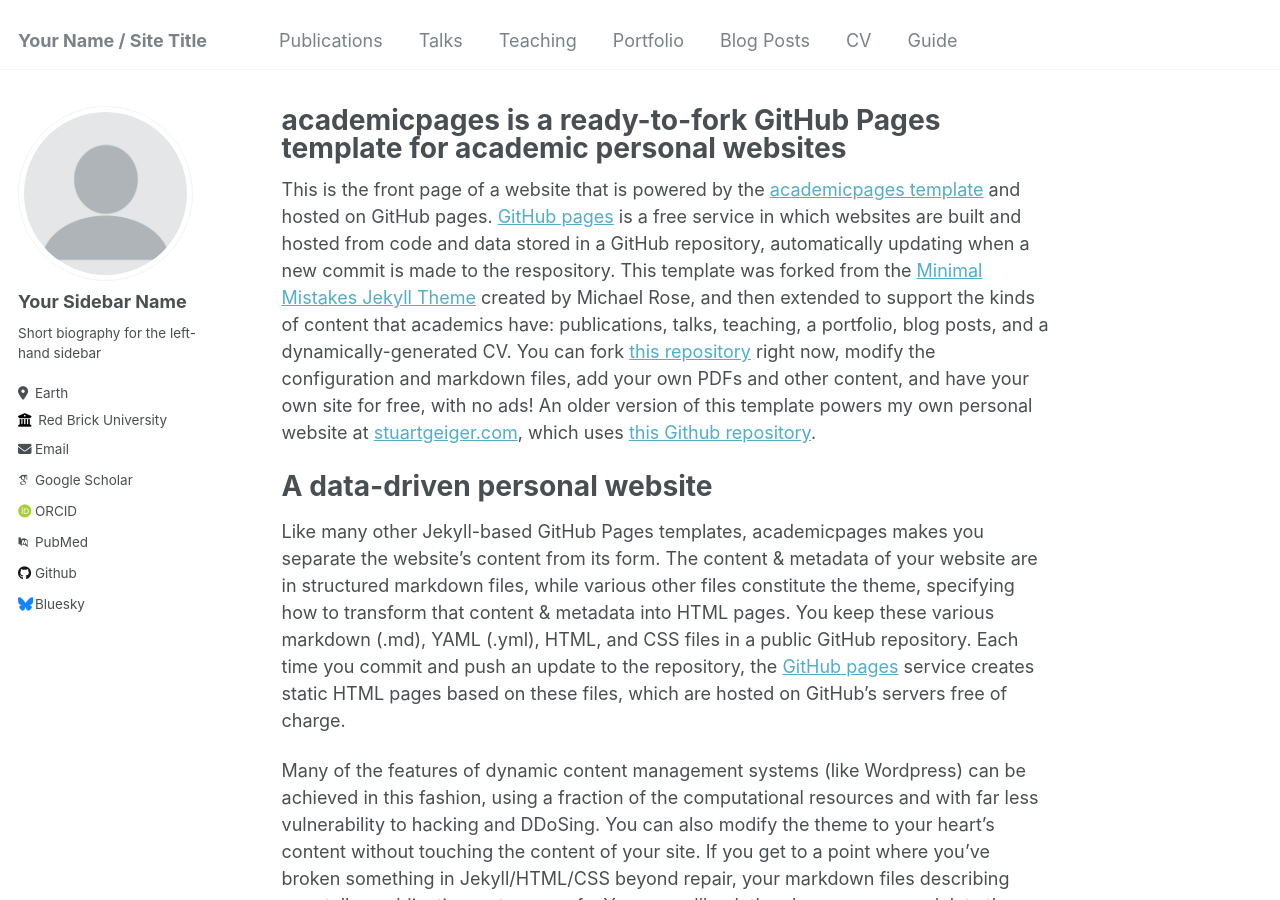
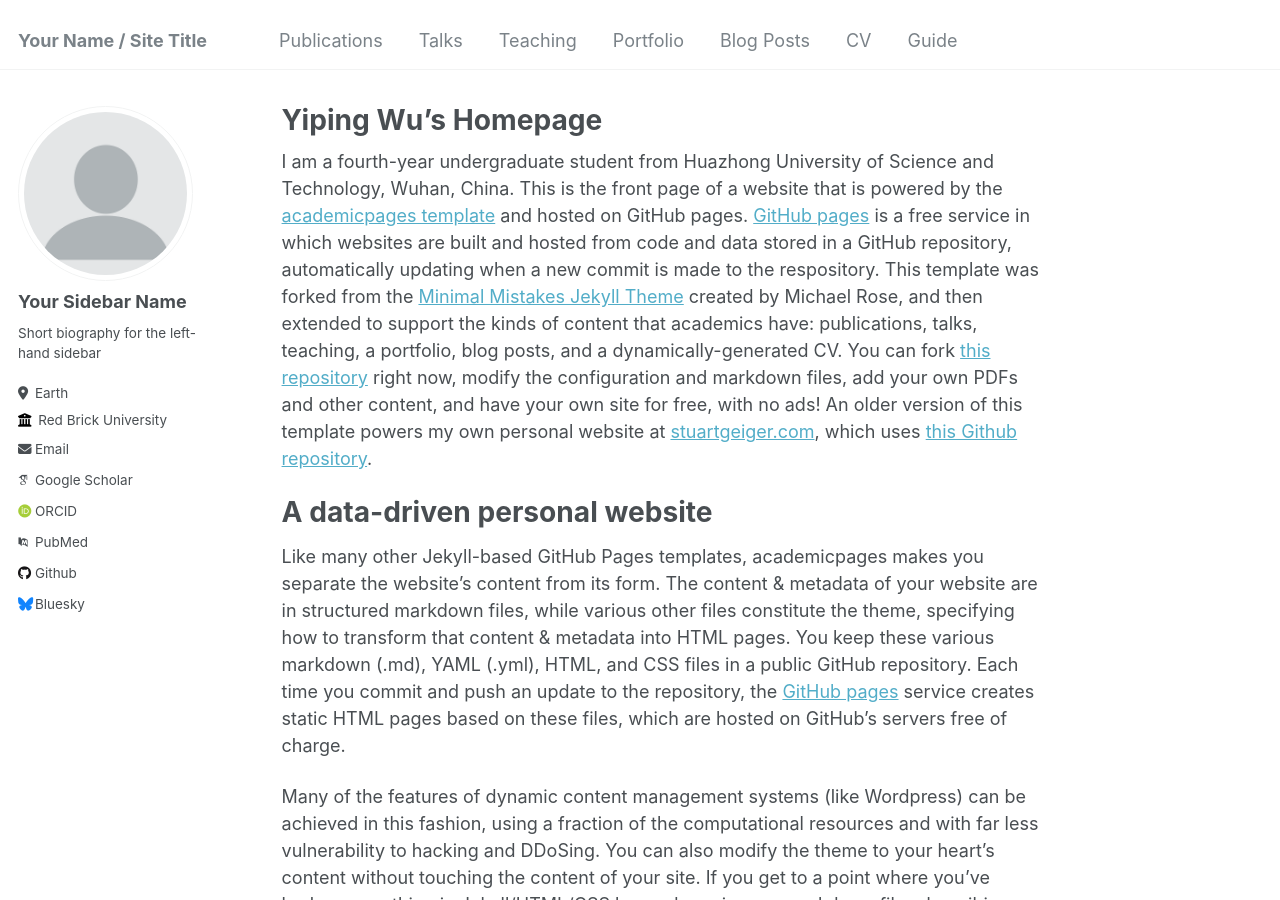
Before and after one commit to RechardL/yiping.wu.test, a Jekyll site: the page built from _pages/about.md, in a window 1280 px wide and 900 px high. Built offline with Jekyll 4.4.1, drawn with Linux system fonts in a browser that asks for light colours; some web fonts are replaced.

Commit message:
Update about.md

```diff
--- a/_pages/about.md
+++ b/_pages/about.md
@@ -1,12 +1,13 @@
 ---
 permalink: /
-title: "academicpages is a ready-to-fork GitHub Pages template for academic personal websites"
+title: "Yiping Wu's Homepage"
 author_profile: true
 redirect_from:
   - /about/
   - /about.html
 ---
 
+I am a fourth-year undergraduate student from Huazhong University of Science and Technology, Wuhan, China.
 This is the front page of a website that is powered by the [academicpages template](https://github.com/academicpages/academicpages.github.io) and hosted on GitHub pages. [GitHub pages](https://pages.github.com) is a free service in which websites are built and hosted from code and data stored in a GitHub repository, automatically updating when a new commit is made to the respository. This template was forked from the [Minimal Mistakes Jekyll Theme](https://mmistakes.github.io/minimal-mistakes/) created by Michael Rose, and then extended to support the kinds of content that academics have: publications, talks, teaching, a portfolio, blog posts, and a dynamically-generated CV. You can fork [this repository](https://github.com/academicpages/academicpages.github.io) right now, modify the configuration and markdown files, add your own PDFs and other content, and have your own site for free, with no ads! An older version of this template powers my own personal website at [stuartgeiger.com](http://stuartgeiger.com), which uses [this Github repository](https://github.com/staeiou/staeiou.github.io).
 
 A data-driven personal website
```
